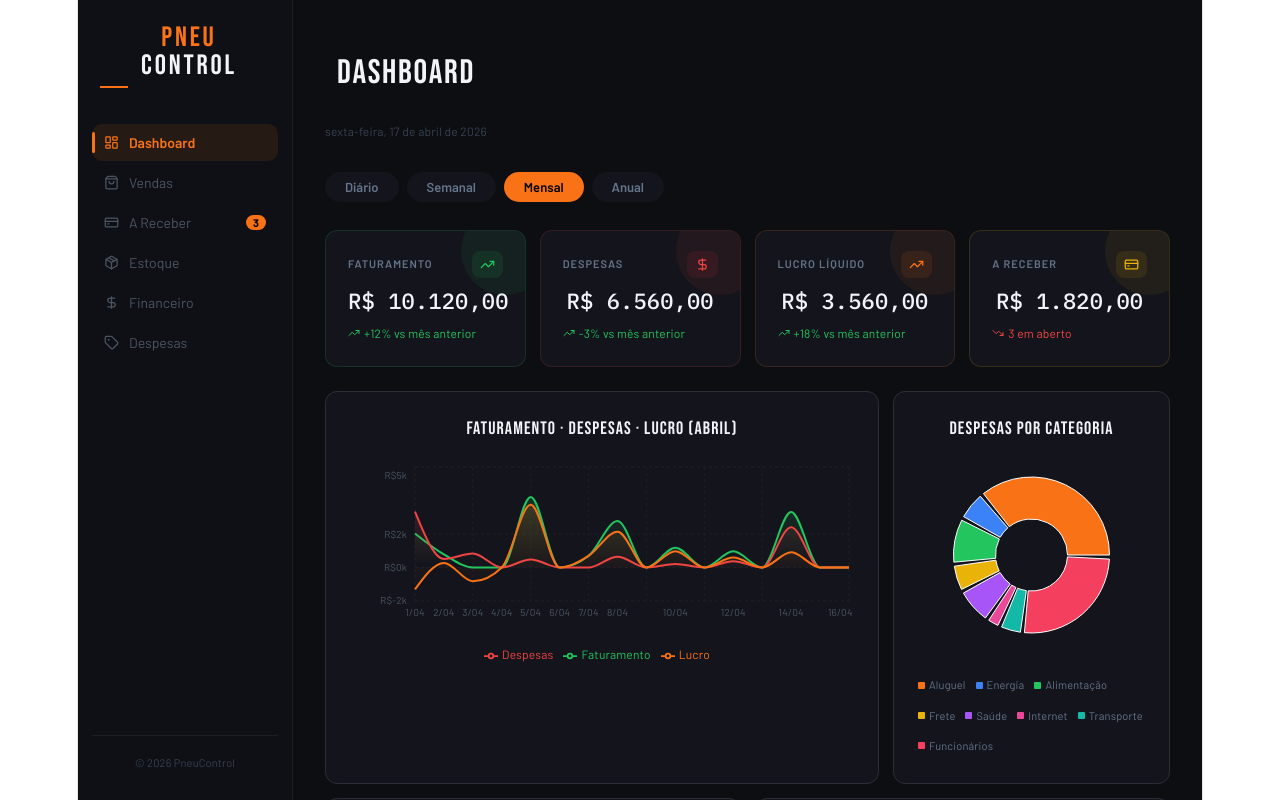
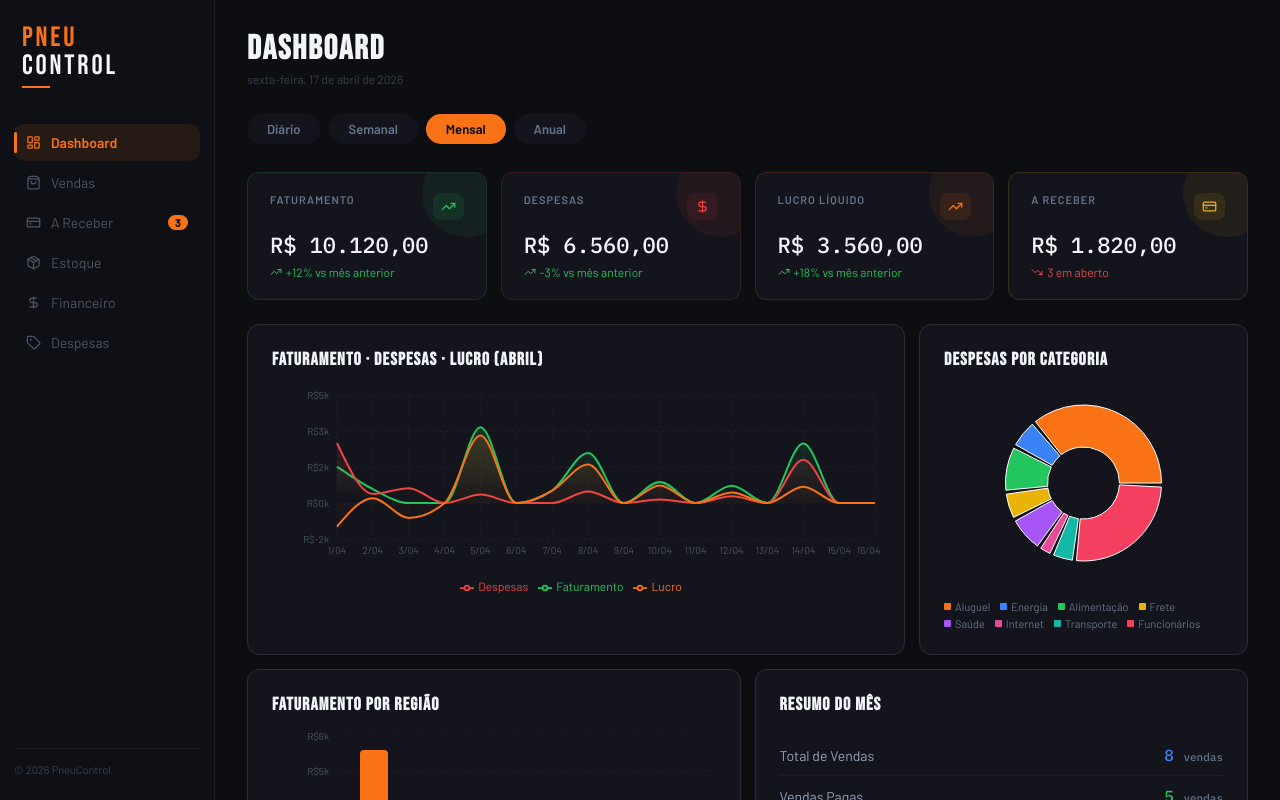
Before and after one commit to LucaRenoldi/gest-o-financeira-loja-de-pneu, a React (Vite) app in the folder pneu-control/: page / in a window 1280 px wide. Built offline with nearby package versions, Linux system fonts and the light colour scheme.

Commit message:
Ajustando o design e adicionando depêndencias.

```diff
--- a/pneu-control/package.json
+++ b/pneu-control/package.json
@@ -10,8 +10,10 @@
     "preview": "vite preview"
   },
   "dependencies": {
+    "lucide-react": "^1.8.0",
     "react": "^19.2.4",
-    "react-dom": "^19.2.4"
+    "react-dom": "^19.2.4",
+    "recharts": "^3.8.1"
   },
   "devDependencies": {
     "@eslint/js": "^9.39.4",
--- a/pneu-control/src/index.css
+++ b/pneu-control/src/index.css
@@ -1,111 +1,10 @@
-:root {
-  --text: #6b6375;
-  --text-h: #08060d;
-  --bg: #fff;
-  --border: #e5e4e7;
-  --code-bg: #f4f3ec;
-  --accent: #aa3bff;
-  --accent-bg: rgba(170, 59, 255, 0.1);
-  --accent-border: rgba(170, 59, 255, 0.5);
-  --social-bg: rgba(244, 243, 236, 0.5);
-  --shadow:
-    rgba(0, 0, 0, 0.1) 0 10px 15px -3px, rgba(0, 0, 0, 0.05) 0 4px 6px -2px;
-
-  --sans: system-ui, 'Segoe UI', Roboto, sans-serif;
-  --heading: system-ui, 'Segoe UI', Roboto, sans-serif;
-  --mono: ui-monospace, Consolas, monospace;
-
-  font: 18px/145% var(--sans);
-  letter-spacing: 0.18px;
-  color-scheme: light dark;
-  color: var(--text);
-  background: var(--bg);
-  font-synthesis: none;
-  text-rendering: optimizeLegibility;
-  -webkit-font-smoothing: antialiased;
-  -moz-osx-font-smoothing: grayscale;
-
-  @media (max-width: 1024px) {
-    font-size: 16px;
-  }
+*, *::before, *::after {
+  box-sizing: border-box;
+  margin: 0;
+  padding: 0;
 }
 
-@media (prefers-color-scheme: dark) {
-  :root {
-    --text: #9ca3af;
-    --text-h: #f3f4f6;
-    --bg: #16171d;
-    --border: #2e303a;
-    --code-bg: #1f2028;
-    --accent: #c084fc;
-    --accent-bg: rgba(192, 132, 252, 0.15);
-    --accent-border: rgba(192, 132, 252, 0.5);
-    --social-bg: rgba(47, 48, 58, 0.5);
-    --shadow:
-      rgba(0, 0, 0, 0.4) 0 10px 15px -3px, rgba(0, 0, 0, 0.25) 0 4px 6px -2px;
-  }
-
-  #social .button-icon {
-    filter: invert(1) brightness(2);
-  }
+html, body, #root {
+  height: 100%;
+  width: 100%;
 }
-
-body {
-  margin: 0;
-}
-
-#root {
-  width: 1126px;
-  max-width: 100%;
-  margin: 0 auto;
-  text-align: center;
-  border-inline: 1px solid var(--border);
-  min-height: 100svh;
-  display: flex;
-  flex-direction: column;
-  box-sizing: border-box;
-}
-
-h1,
-h2 {
-  font-family: var(--heading);
-  font-weight: 500;
-  color: var(--text-h);
-}
-
-h1 {
-  font-size: 56px;
-  letter-spacing: -1.68px;
-  margin: 32px 0;
-  @media (max-width: 1024px) {
-    font-size: 36px;
-    margin: 20px 0;
-  }
-}
-h2 {
-  font-size: 24px;
-  line-height: 118%;
-  letter-spacing: -0.24px;
-  margin: 0 0 8px;
-  @media (max-width: 1024px) {
-    font-size: 20px;
-  }
-}
-p {
-  margin: 0;
-}
-
-code,
-.counter {
-  font-family: var(--mono);
-  display: inline-flex;
-  border-radius: 4px;
-  color: var(--text-h);
-}
-
-code {
-  font-size: 15px;
-  line-height: 135%;
-  padding: 4px 8px;
-  background: var(--code-bg);
-}
```
Also changed, not shown: 1 other file (tests, documents, lock files or other folders).
